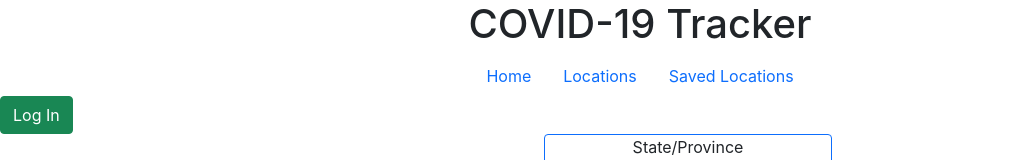
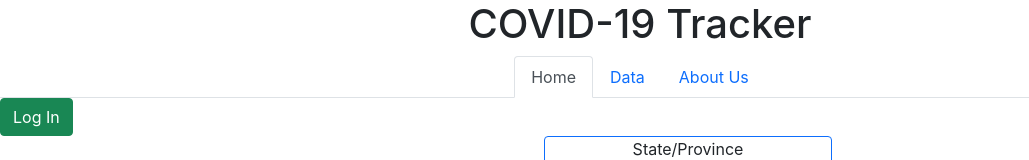
Before and after one commit to Team-Donner-Donder/covid-data-tracker-frontend, a React (Create React App) app: page / in a window 1280 px wide. Shown: the top 160 px of the page, without its empty margins (0-1029 px from the left). Built offline with nearby package versions, Linux system fonts and the light colour scheme; no server answers.

Commit message:
routing in progress

```diff
--- a/package.json
+++ b/package.json
@@ -40,5 +40,8 @@
       "last 1 firefox version",
       "last 1 safari version"
     ]
+  },
+  "devDependencies": {
+    "react-router-dom": "^6.2.1"
   }
 }
--- /dev/null
+++ b/src/components/404.js
@@ -0,0 +1,12 @@
+import React, { Component } from "react";
+
+
+export default class NotFound extends Component {
+  render() {
+    return (
+      <div>
+        <h2>This is a 404 page</h2>
+      </div>
+    );
+  }
+}
--- /dev/null
+++ b/src/components/About.js
@@ -0,0 +1,16 @@
+import React, { Component } from "react";
+
+
+export default class About extends Component {
+  render() {
+    return (
+      <div>
+        <h2>Michael Milsap</h2>
+        <h2>Matt Miguel</h2>
+        <h2>Chris Harden</h2>
+        <h2>Jacob Choi</h2>
+        <h2>Beau Hibbert</h2>
+      </div>
+    );
+  }
+}
--- /dev/null
+++ b/src/components/Data.js
@@ -0,0 +1,12 @@
+import React, { Component } from "react";
+
+
+export default class Data extends Component {
+  render() {
+    return (
+      <div>
+        <h2>This is the data page</h2>
+      </div>
+    );
+  }
+}
--- a/src/components/Header.js
+++ b/src/components/Header.js
@@ -8,15 +8,15 @@ export default class Header extends Component {
 
         <>
         <h1> COVID-19 Tracker</h1>
-        <Nav className="justify-content-center" activeKey="/home">
+        <Nav className="justify-content-center" variant="tabs" defaultActiveKey="/home">
           <Nav.Item>
             <Nav.Link href="/home">Home</Nav.Link>
           </Nav.Item>
           <Nav.Item>
-            <Nav.Link eventKey="link-1">Locations</Nav.Link>
+            <Nav.Link eventKey="link-1">Data</Nav.Link>
           </Nav.Item>
           <Nav.Item>
-            <Nav.Link eventKey="link-2">Saved Locations</Nav.Link>
+            <Nav.Link eventKey="link-2">About Us</Nav.Link>
           </Nav.Item>
         </Nav>
 
```
Also changed, not shown: src/App.js (+77 -1 lines), 1 other file (tests, documents, lock files or other folders).
